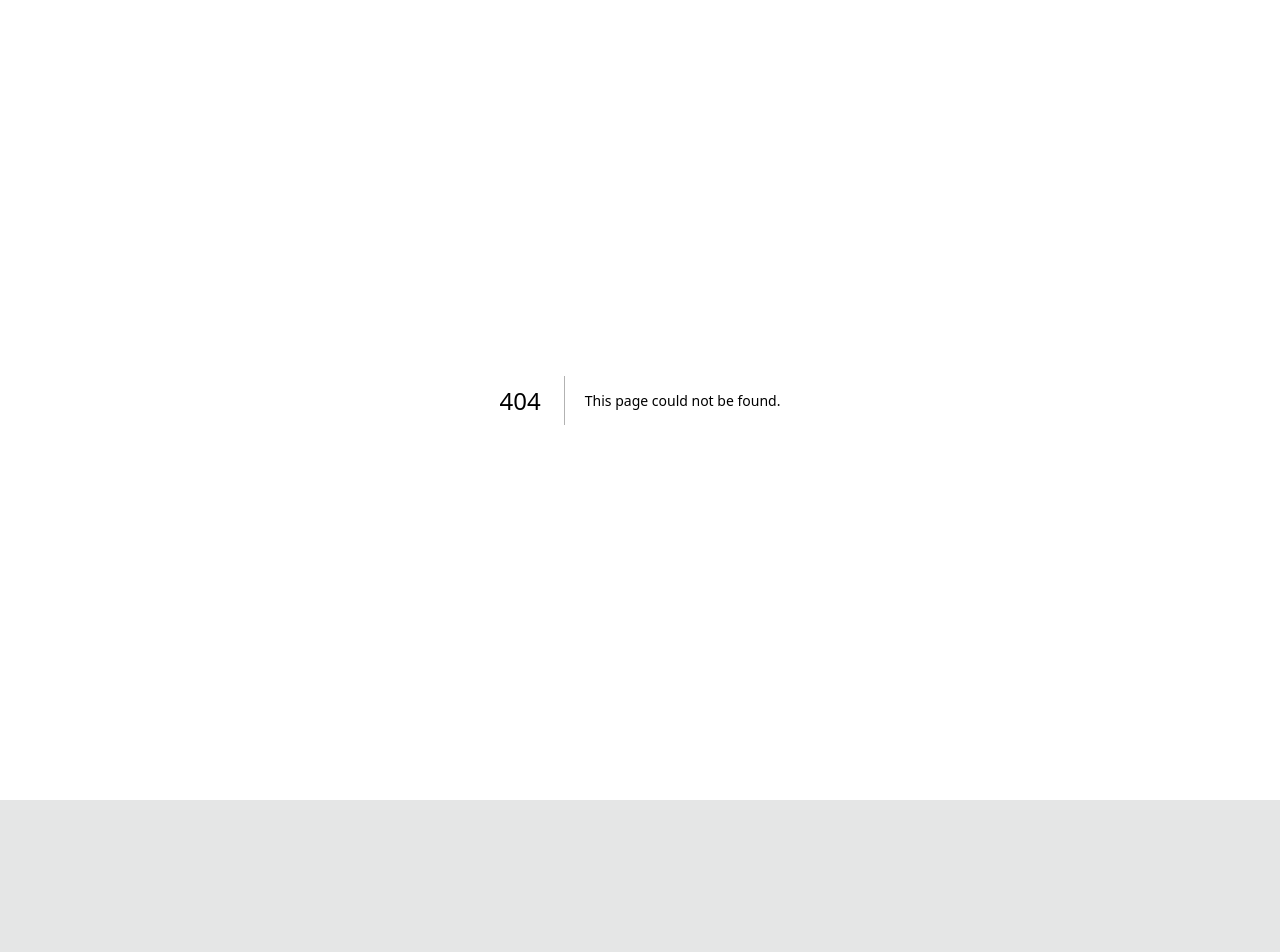
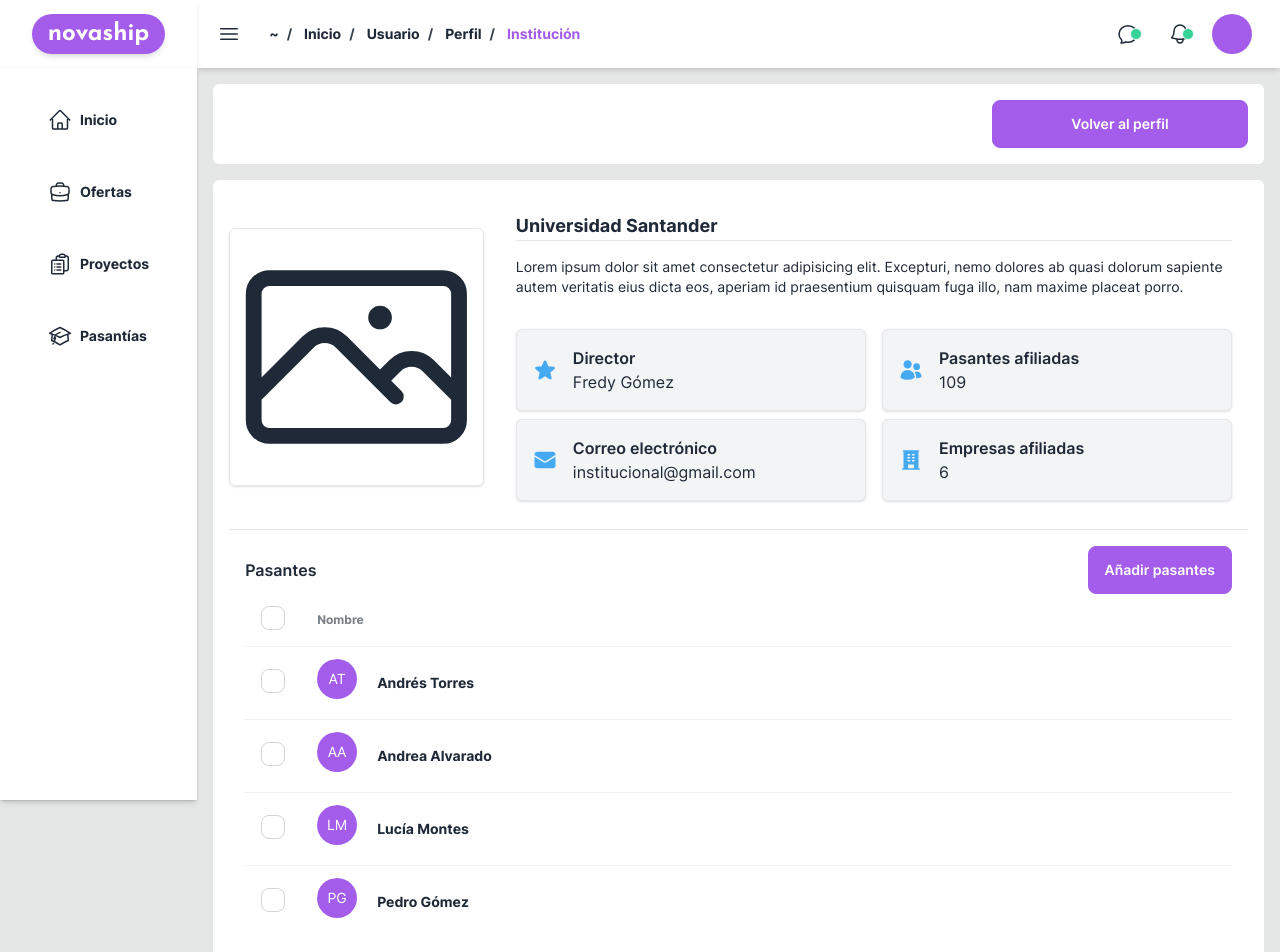
Before and after one commit to esteban-florez/novaship, a Next.js app: page /user/profile/institute in a window 1280 px wide. Before the commit this address had no page. Shown: the top 952 px of the page. Before the commit the page ends 800 px from the top, so only its background shows below. Built offline with nearby package versions, Linux system fonts and the light colour scheme; no server answers.

Commit message:
Institute profile public view added

```diff
--- /dev/null
+++ b/app/(main)/user/profile/institute/page.tsx
@@ -0,0 +1,199 @@
+import AvatarIcon from '@/components/AvatarIcon'
+import GoBackBtn from '@/components/GoBackBtn'
+import InputSimple from '@/components/forms/inputs/Input'
+import { PhotoIcon } from '@heroicons/react/24/outline'
+import { BuildingOfficeIcon, EnvelopeIcon, StarIcon, UsersIcon, XMarkIcon } from '@heroicons/react/24/solid'
+
+export default function ViewUserInstituteProfilePage() {
+  return (
+    <>
+      <div className="m-4 flex justify-end rounded-md bg-white p-4">
+        <GoBackBtn>Volver al perfil</GoBackBtn>
+      </div>
+      <div className="m-4 rounded-md bg-white p-4">
+        <div className="flex w-full flex-col gap-4 md:flex-row">
+          <div className="flex-center flex w-full flex-row text-center md:w-1/4 md:flex-col">
+            <div className="flex-center w-full rounded-md border shadow">
+              <PhotoIcon className="h-64 w-64" />
+            </div>
+          </div>
+          <div className="flex w-full flex-col md:w-3/4">
+            <div className="p-4">
+              <h4 className="border-b text-lg font-bold">Universidad Santander</h4>
+              <p className="mt-4 text-sm">Lorem ipsum dolor sit amet consectetur adipisicing elit. Excepturi, nemo dolores ab quasi dolorum sapiente autem veritatis eius dicta eos, aperiam id praesentium quisquam fuga illo, nam maxime placeat porro.</p>
+            </div>
+            <div className="flex flex-col gap-4 p-4 md:flex-row">
+              <div className="flex w-full flex-col gap-y-2 md:w-2/4">
+                <div className="flex rounded-md border bg-gray-100 p-4 shadow">
+                  <div className="flex-center flex-col">
+                    <StarIcon className="h-6 w-6 fill-secondary" />
+                  </div>
+                  <div className="ms-4 flex-col">
+                    <h6 className="text-sm font-semibold md:text-base">Director</h6>
+                    <span className="text-xs md:text-base">Fredy Gómez</span>
+                  </div>
+                </div>
+                <div className="flex rounded-md border bg-gray-100 p-4 shadow">
+                  <div className="flex-center flex-col">
+                    <EnvelopeIcon className="h-6 w-6 fill-secondary" />
+                  </div>
+                  <div className="ms-4 flex-col">
+                    <h6 className="text-sm font-semibold md:text-base">Correo electrónico</h6>
+                    <span className="text-xs md:text-base">institucional@gmail.com</span>
+                  </div>
+                </div>
+              </div>
+              <div className="flex w-full flex-col gap-y-2 md:w-2/4">
+                <div className="flex rounded-md border bg-gray-100 p-4 shadow">
+                  <div className="flex-center flex-col">
+                    <UsersIcon className="h-6 w-6 fill-secondary" />
+                  </div>
+                  <div className="ms-4 flex-col">
+                    <h6 className="text-sm font-semibold md:text-base">Pasantes afiliadas</h6>
+                    <span className="text-xs md:text-base">109</span>
+                  </div>
+                </div>
+                <div className="flex rounded-md border bg-gray-100 p-4 shadow">
+                  <div className="flex-center flex-col">
+                    <BuildingOfficeIcon className="h-6 w-6 fill-secondary" />
+                  </div>
+                  <div className="ms-4 flex-col">
+                    <h6 className="text-sm font-semibold md:text-base">Empresas afiliadas</h6>
+                    <span className="text-xs md:text-base">6</span>
+                  </div>
+                </div>
+              </div>
+            </div>
+          </div>
+        </div>
+        <div className="mt-3 border-t p-4">
+          <div className="flex items-center justify-between">
+            <div className="flex-col">
+              <h4 className="font-semibold">Pasantes</h4>
+            </div>
+            <div className="flex-col">
+              <label htmlFor="addIntern" className="btn-primary btn">Añadir pasantes</label>
+              <input type="checkbox" id="addIntern" className="modal-toggle" />
+              <div className="modal p-0">
+                <div className="modal-box p-0">
+                  <h3 className="bg-primary p-4 text-center text-lg font-bold text-white">Listado de pasantes</h3>
+                  <div className="px-4 py-2">
+                    <InputSimple id="" label="Pasantes" name="" placeholder="José Gómez" />
+                    <h6 className="mt-4 font-semibold">Pasantes seleccionados (3)</h6>
+                    <div className="mt-2 flex items-center justify-between rounded-md border bg-gray-100 p-2">
+                      <p>Juan Montes</p>
+                      <XMarkIcon className="h-6 w-6" />
+                    </div>
+                    <div className="mt-2 flex items-center justify-between rounded-md border bg-gray-100 p-2">
+                      <p>Andrea Silva</p>
+                      <XMarkIcon className="h-6 w-6" />
+                    </div>
+                    <div className="mt-2 flex items-center justify-between rounded-md border bg-gray-100 p-2">
+                      <p>Lucas Gómez</p>
+                      <XMarkIcon className="h-6 w-6" />
+                    </div>
+                  </div>
+                  <div className="modal-action p-4">
+                    <label htmlFor="addIntern" className="btn">Cerrar</label>
+                  </div>
+                </div>
+              </div>
+            </div>
+          </div>
+          <div className="overflow-x-auto">
+            <table className="table table-auto">
+              <thead>
+                <tr>
+                  <th className="w-12">
+                    <label>
+                      <input type="checkbox" className="checkbox" />
+                    </label>
+                  </th>
+                  <th>Nombre</th>
+                </tr>
+              </thead>
+              <tbody>
+                <tr>
+                  <th>
+                    <label>
+                      <input type="checkbox" className="checkbox" />
+                    </label>
+                  </th>
+                  <td>
+                    <div className="flex items-center space-x-3">
+                      <div className="avatar">
+                        <div className="mask mask-squircle h-12 w-12">
+                          <AvatarIcon username="AT" />
+                        </div>
+                      </div>
+                      <div>
+                        <div className="font-bold">Andrés Torres</div>
+                      </div>
+                    </div>
+                  </td>
+                </tr>
+                <tr>
+                  <th>
+                    <label>
+                      <input type="checkbox" className="checkbox" />
+                    </label>
+                  </th>
+                  <td>
+                    <div className="flex items-center space-x-3">
+                      <div className="avatar">
+                        <div className="mask mask-squircle h-12 w-12">
+                          <AvatarIcon username="AA" />
+                        </div>
+                      </div>
+                      <div>
+                        <div className="font-bold">Andrea Alvarado</div>
+                      </div>
+                    </div>
+                  </td>
+                </tr>
+                <tr>
+                  <th>
+                    <label>
+                      <input type="checkbox" className="checkbox" />
+                    </label>
+                  </th>
+                  <td>
+                    <div className="flex items-center space-x-3">
+                      <div className="avatar">
+                        <div className="mask mask-squircle h-12 w-12">
+                          <AvatarIcon username="LM" />
+                        </div>
+                      </div>
+                      <div>
+                        <div className="font-bold">Lucía Montes</div>
+                      </div>
+                    </div>
+                  </td>
+                </tr>
+                <tr>
+                  <th>
+                    <label>
+                      <input type="checkbox" className="checkbox" />
+                    </label>
+                  </th>
+                  <td>
+                    <div className="flex items-center space-x-3">
+                      <div className="avatar">
+                        <div className="mask mask-squircle h-12 w-12">
+                          <AvatarIcon username="PG" />
+                        </div>
+                      </div>
+                      <div>
+                        <div className="font-bold">Pedro Gómez</div>
+                      </div>
+                    </div>
+                  </td>
+                </tr>
+              </tbody>
+            </table>
+          </div>
+        </div>
+      </div>
+    </>
+  )
+}
--- a/app/(main)/user/profile/professional/page.tsx
+++ b/app/(main)/user/profile/professional/page.tsx
@@ -2,7 +2,7 @@ import AvatarIcon from '@/components/AvatarIcon'
 import GoBackBtn from '@/components/GoBackBtn'
 import { UserCircleIcon } from '@heroicons/react/24/outline'
 
-export default function ViewUserProfessionalPage() {
+export default function ViewUserProfessionalProfilePage() {
   return (
     <>
       <div className="m-4 flex justify-end rounded-md bg-white p-4">
--- a/components/profile/institute/InstituteForm.tsx
+++ b/components/profile/institute/InstituteForm.tsx
@@ -6,6 +6,8 @@ import ButtonSection from '../ButtonSection'
 import PersonalSection from './PersonalSection'
 import ContactSection from './ContactSection'
 import { type Institute } from '@prisma/client'
+import Link from 'next/link'
+import { EyeIcon } from '@heroicons/react/24/outline'
 
 type Props = Pick<Institute, 'name' | 'address' | 'description' | 'email' | 'phone'>
 
@@ -48,7 +50,14 @@ export default function InsituteForm({ name, address, description, email, phone
   return (
     <form method="POST" onSubmit={handleSubmit} action="/api/profile/institute" className="w-full rounded-lg bg-base-100 p-4">
       {showAlert !== 'none' && FORM_STATUS[showAlert]}
-      <h2 className="mb-4 text-2xl font-bold">Perfil Institucional</h2>
+      <div className="mb-4 flex flex-row items-center justify-between">
+        <h2 className="text-2xl font-bold">Perfil Institucional</h2>
+        <div className="tooltip" data-tip="Ver perfil">
+          <Link href="/user/profile/institute" className="btn-ghost btn">
+            <EyeIcon className="h-6 w-6" />
+          </Link>
+        </div>
+      </div>
       <PersonalSection name={name} description={description} />
       <ContactSection phone={phone} address={address} email={email} />
       <ButtonSection />
```
